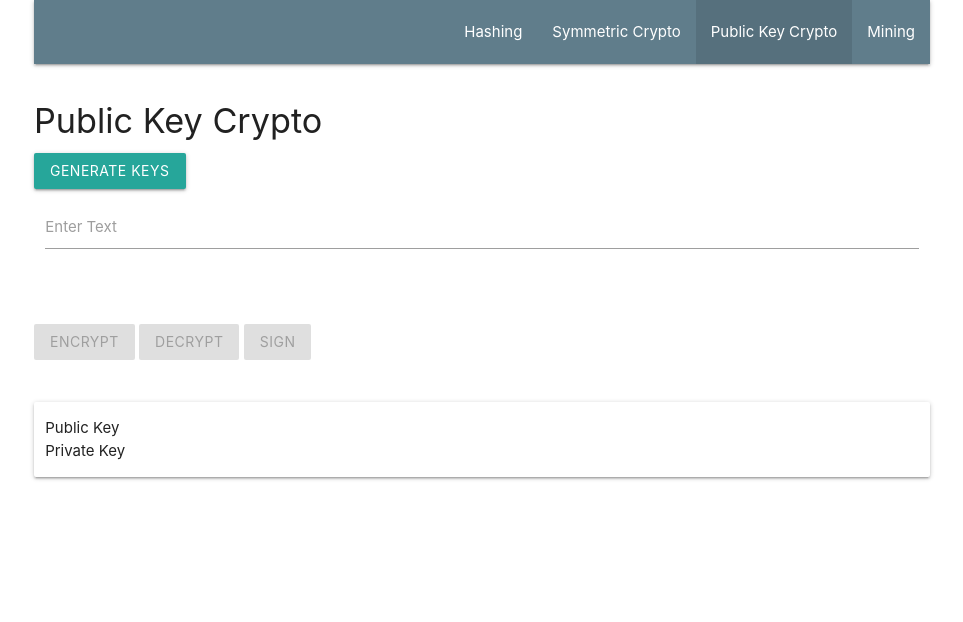
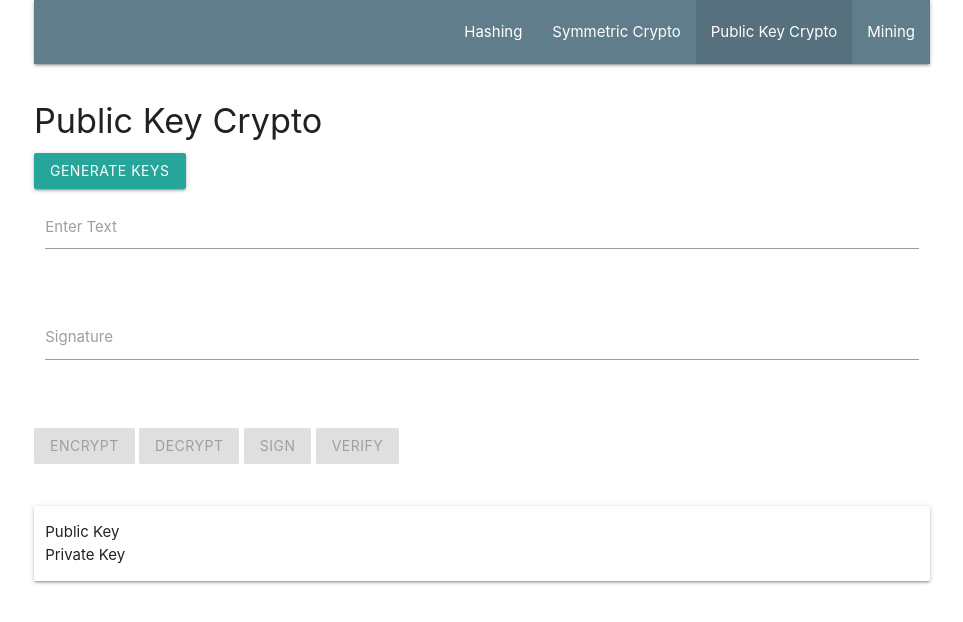
Before and after one commit to Ethan826/crypto-primitives, a React (Create React App) app: page / in a window 1280 px wide. Both pictures are taken after a click on the link "Public Key Crypto". Shown: the top 622 px of the page, without its empty margins (158-1121 px from the left). Built offline with nearby package versions, Linux system fonts and the light colour scheme.

Commit message:
Continue implementing Public

```diff
--- a/src/actions/index.tsx
+++ b/src/actions/index.tsx
@@ -15,11 +15,13 @@ export const enum MiningActionType {
 }
 
 export const enum PublicActionType {
-  ChangeText = "ChangeText",
+  ChangeSignature = "ChangeSignature",
+  ChangeText = "PublicChangeText",
   Decrypt = "Decrypt",
   Encrypt = "Encrypt",
   GenerateKeyPair = "GenerateKeyPair",
-  Sign = "Sign"
+  Sign = "Sign",
+  Verify = "Verify"
 }
 
 export const enum SymmetricActionType {
@@ -46,6 +48,11 @@ export interface INavigationSelectSymmetric {
   type: NavigationActionType.SelectSymmetric;
 }
 
+export interface IPublicChangeSignature {
+  type: PublicActionType.ChangeSignature;
+  text: string;
+}
+
 export interface IPublicChangeText {
   type: PublicActionType.ChangeText;
   text: string;
@@ -61,6 +68,14 @@ export interface IPublicEncrypt {
 
 export interface IPublicGenerateKeyPair {
   type: PublicActionType.GenerateKeyPair;
+}
+
+export interface IPublicSign {
+  type: PublicActionType.Sign;
+}
+
+export interface IPublicVerify {
+  type: PublicActionType.Verify;
 }
 
 export interface IPublicSign {
@@ -114,11 +129,13 @@ export type NavigationAction =
   | INavigationSelectSymmetric;
 
 export type PublicAction =
+  | IPublicChangeSignature
   | IPublicChangeText
   | IPublicDecrypt
   | IPublicEncrypt
   | IPublicGenerateKeyPair
-  | IPublicSign;
+  | IPublicSign
+  | IPublicVerify;
 
 export type SymmetricAction =
   | ISymmetricChangeCiphertext
@@ -151,8 +168,12 @@ export const miningChangeDifficulty = (
   return { type: MiningActionType.ChangeDifficulty, text };
 };
 
-export const publicChangeText = (e: string): IPublicChangeText => {
-  return { type: PublicActionType.ChangeText, text: e };
+export const publicChangeText = (text: string): IPublicChangeText => {
+  return { type: PublicActionType.ChangeText, text };
+};
+
+export const publicChangeSignature = (text: string): IPublicChangeSignature => {
+  return { type: PublicActionType.ChangeSignature, text };
 };
 
 export const publicDecrypt = (): IPublicDecrypt => {
@@ -169,6 +190,10 @@ export const publicGenerateKeyPair = (): IPublicGenerateKeyPair => {
 
 export const publicSign = (): IPublicSign => {
   return { type: PublicActionType.Sign };
+};
+
+export const publicVerify = (): IPublicVerify => {
+  return { type: PublicActionType.Verify };
 };
 
 export const navigationSelectHashing = (): INavigationSelectHashing => {
--- a/src/components/Public.tsx
+++ b/src/components/Public.tsx
@@ -3,26 +3,36 @@ import * as React from "react";
 
 export interface IProps {
   changeText?: (e: string) => void;
+  changeSignature?: (e: string) => void;
   decrypt?: () => void;
   encrypt?: () => void;
   generateKeyPair?: () => void;
   keyPair?: forge.pki.KeyPair;
   sign?: () => void;
+  signature: string;
   text?: string;
   textOutput?: string;
+  verify?: () => void;
 }
 
 const Public = ({
   changeText,
+  changeSignature,
   decrypt,
   encrypt,
   generateKeyPair,
   keyPair,
   sign,
-  textOutput
+  signature,
+  text,
+  textOutput,
+  verify
 }: IProps) => {
   const handleChangeText = (e: React.ChangeEvent<HTMLTextAreaElement>) =>
     changeText && changeText(e.target.value);
+
+  const handleSignatureChange = (e: React.ChangeEvent<HTMLInputElement>) =>
+    changeSignature && changeSignature(e.target.value);
 
   return (
     <div>
@@ -37,8 +47,20 @@ const Public = ({
               <textarea
                 className="materialize-textarea"
                 onChange={handleChangeText}
+                value={text}
               />
               <label>Enter Text</label>
+            </div>
+          </div>
+          <div className="row">
+            <div className="input-field col s12">
+              <input
+                type="text"
+                className="input-field"
+                onChange={handleSignatureChange}
+                value={signature}
+              />
+              <label className={signature ? "active" : ""}>Signature</label>
             </div>
           </div>
         </form>
@@ -71,6 +93,16 @@ const Public = ({
             onClick={sign}
           >
             Sign
+          </a>
+          &nbsp;
+          <a
+            className={
+              "waves-effect waves-light btn" +
+              (!keyPair || !text ? " disabled" : "")
+            }
+            onClick={verify}
+          >
+            Verify
           </a>
         </div>
       </div>
--- a/src/containers/Public.tsx
+++ b/src/containers/Public.tsx
@@ -9,11 +9,13 @@ const mapStateToProps = ({ pki }: IStoreState) => pki;
 
 const mapDispatchToState = (dispatch: Dispatch<PublicAction>) => {
   return {
+    changeSignature: (e: string) => dispatch(actions.publicChangeSignature(e)),
     changeText: (e: string) => dispatch(actions.publicChangeText(e)),
     decrypt: () => dispatch(actions.publicDecrypt()),
     encrypt: () => dispatch(actions.publicEncrypt()),
     generateKeyPair: () => dispatch(actions.publicGenerateKeyPair()),
-    sign: () => dispatch(actions.publicSign())
+    sign: () => dispatch(actions.publicSign()),
+    verify: () => dispatch(actions.publicVerify())
   };
 };
 
--- a/src/reducers/index.tsx
+++ b/src/reducers/index.tsx
@@ -12,10 +12,6 @@ import {
 import { IStoreState, Page } from "../types/index";
 
 export function reducer(state: IStoreState, action: Action): IStoreState {
-  // tslint:disable-next-line:no-console
-  console.log(state);
-  // tslint:disable-next-line:no-console
-  console.log(action);
   switch (action.type) {
     case HashingActionType.ChangeText:
       return {
@@ -41,6 +37,8 @@ export function reducer(state: IStoreState, action: Action): IStoreState {
           difficulty: parseInt(action.text, 10)
         }
       };
+    case PublicActionType.ChangeSignature:
+      return { ...state, pki: { ...state.pki, signature: action.text } };
     case PublicActionType.ChangeText:
       return { ...state, pki: { ...state.pki, text: action.text } };
     case PublicActionType.Decrypt:
--- a/src/types/index.tsx
+++ b/src/types/index.tsx
@@ -22,6 +22,7 @@ interface INavigation {
 }
 
 interface IPublic {
+  signature: string;
   text: string;
   textOutput: string;
   keyPair: pki.KeyPair;
```
